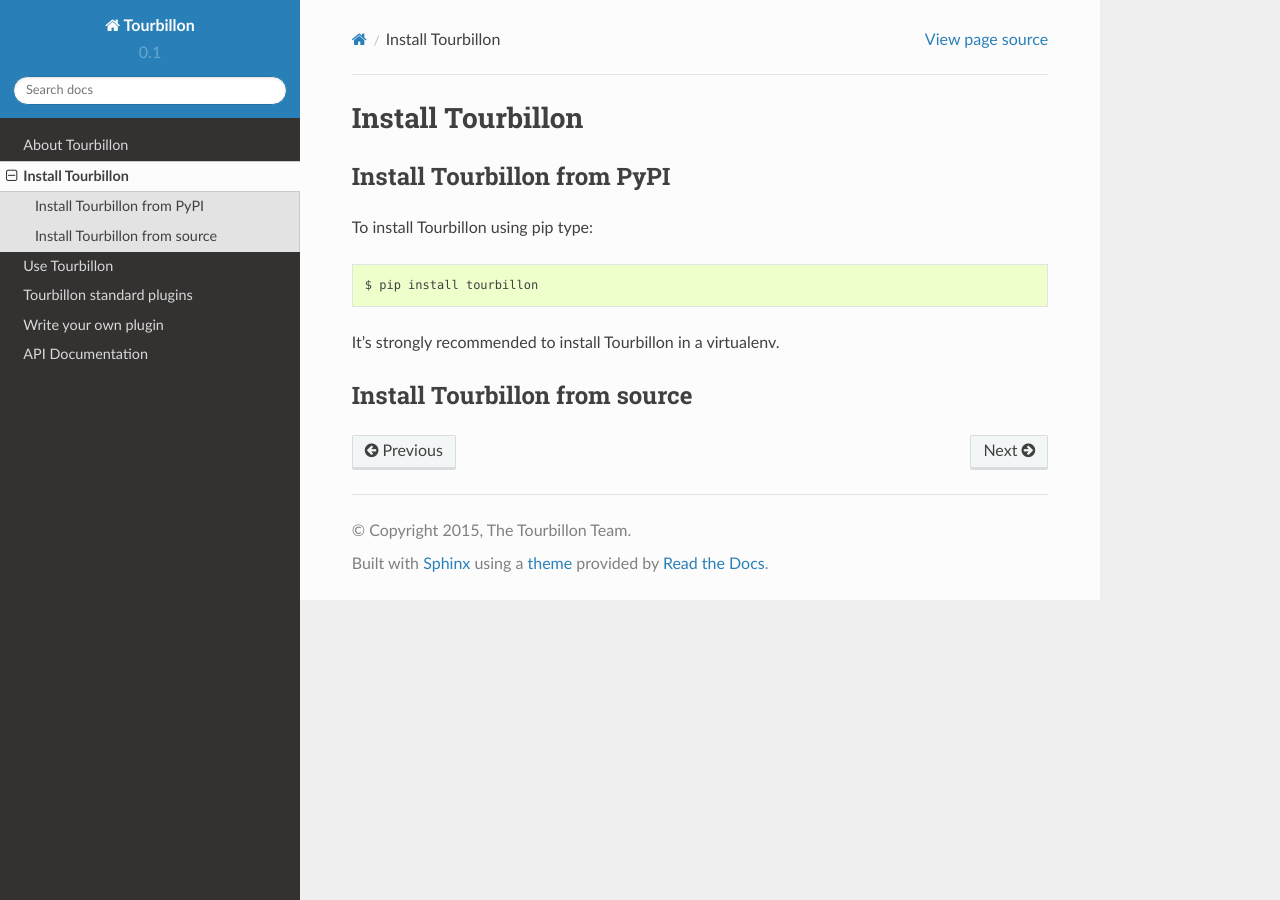
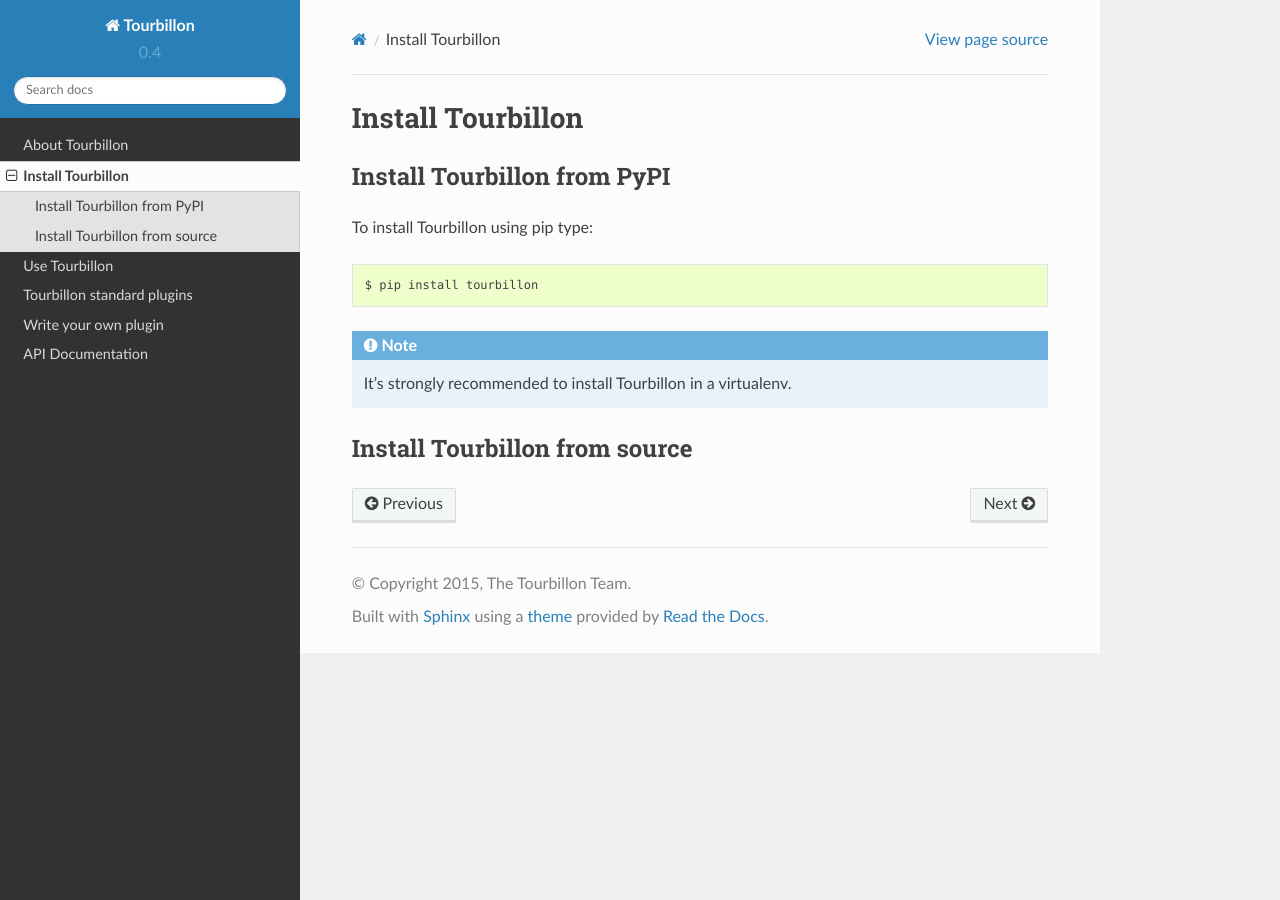
Before and after one commit to tourbillonpy/tourbillon-agent, a Sphinx documentation site: the page built from doc/source/install.rst, in a window 1280 px wide. Built offline with Sphinx 7.4.7 and the Read the Docs theme 2.0.0, drawn with Linux system fonts in a browser that asks for light colours.

Commit message:
update version in doc

```diff
--- a/doc/source/conf.py
+++ b/doc/source/conf.py
@@ -60,16 +60,16 @@
 # General information about the project.
 project = 'Tourbillon'
 copyright = '2015, The Tourbillon Team'
-author = 'Tourbillon Team'
+author = 'The Tourbillon Team'
 
 # The version info for the project you're documenting, acts as replacement for
 # |version| and |release|, also used in various other places throughout the
 # built documents.
 #
 # The short X.Y version.
-version = '0.1'
+version = '0.4'
 # The full version, including alpha/beta/rc tags.
-release = '0.1'
+release = '0.4'
 
 # The language for content autogenerated by Sphinx. Refer to documentation
 # for a list of supported languages.
--- a/doc/source/install.rst
+++ b/doc/source/install.rst
@@ -9,7 +9,8 @@
 	$ pip install tourbillon
 
 
-It's strongly recommended to install Tourbillon in a virtualenv.
+.. note::
+	It's strongly recommended to install Tourbillon in a virtualenv.
 
 
 
```
